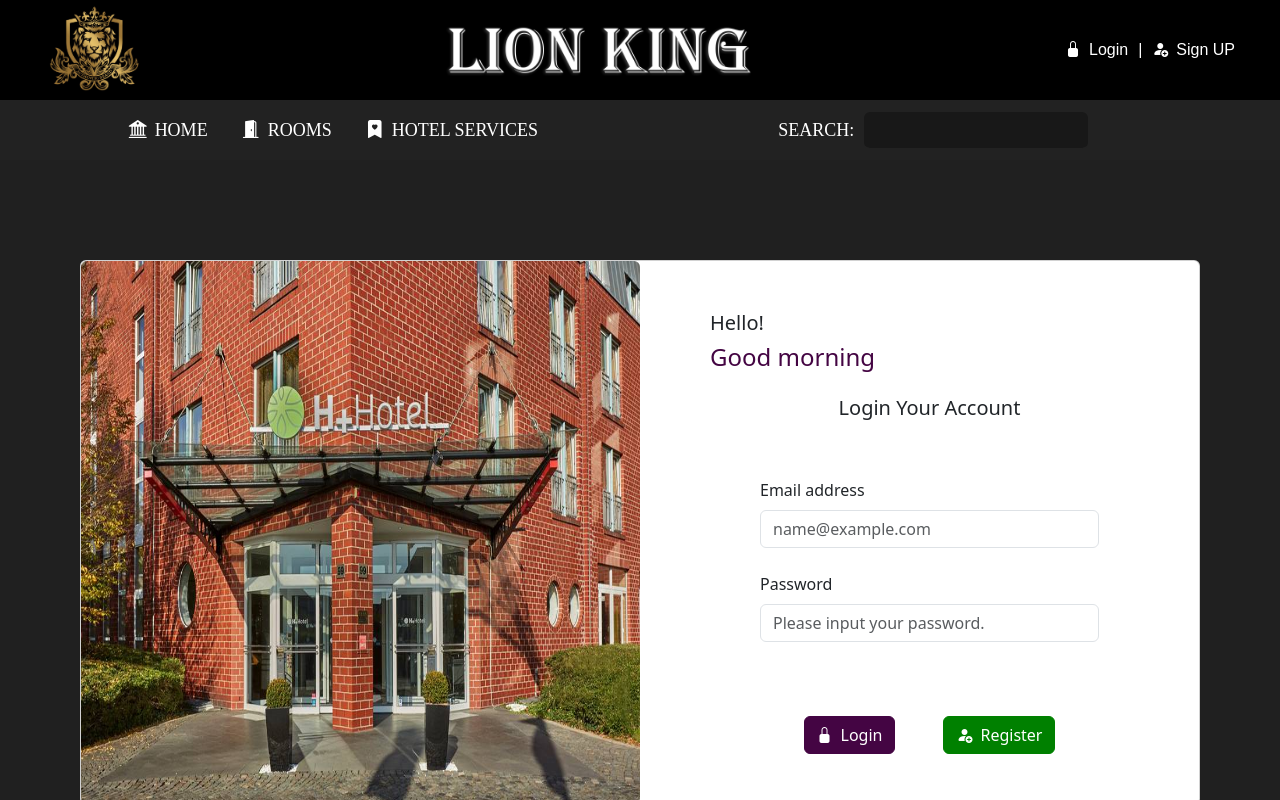
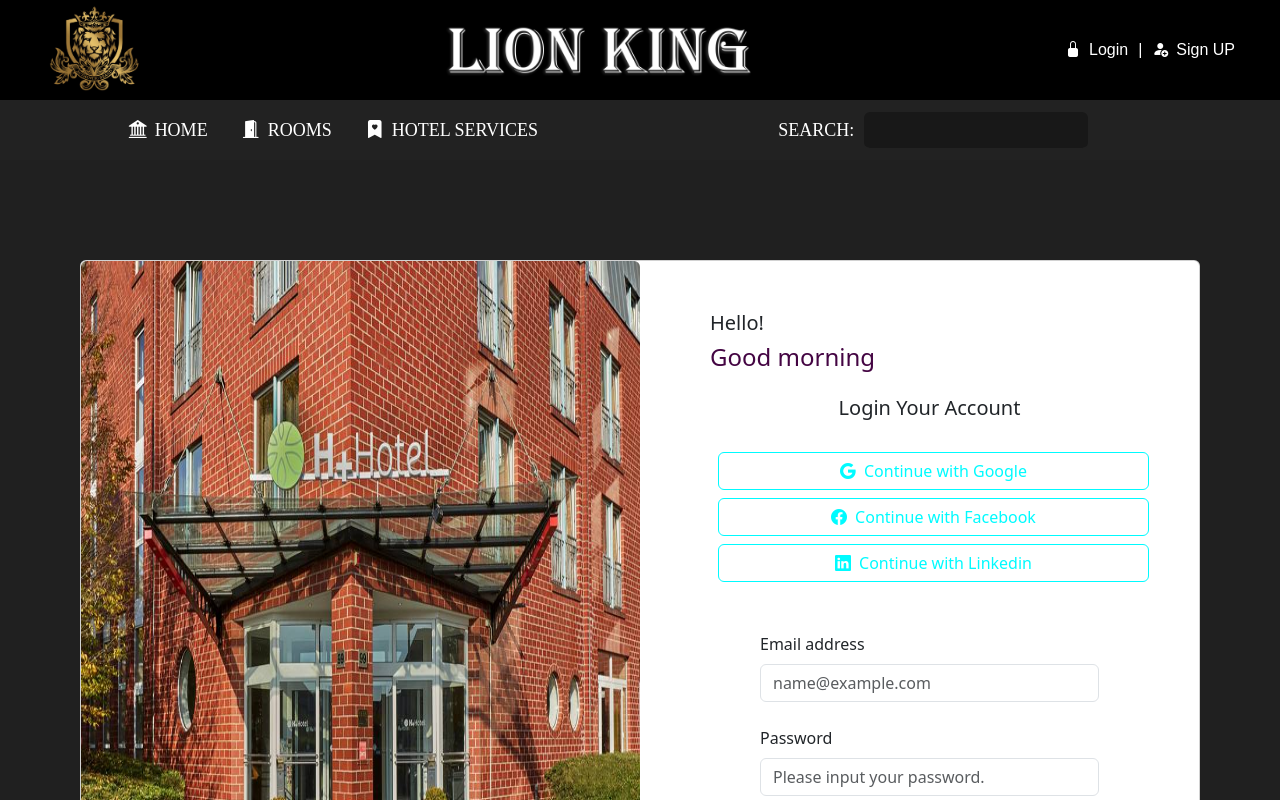
Before and after one commit to Talent106/hotel-management, a React (Create React App) app: page /login in a window 1280 px wide. Shown: the top 800 px of the page. Built offline with nearby package versions, Linux system fonts and the light colour scheme.

Commit message:
style: add the social site login

```diff
--- a/src/custom.scss
+++ b/src/custom.scss
@@ -10,8 +10,14 @@ $theme-colors: (
   'primary': rgb(68, 5, 67),
   'success': green,
   'danger': #e80303,
-  'info': tomato
+  'info': rgb(0, 251, 255)
 );
+
+// flex
+.flex-d {
+  display: flex;
+  flex-direction: column;
+}
 
 // color
 .snow {
--- a/src/views/auth/Login.js
+++ b/src/views/auth/Login.js
@@ -20,6 +20,29 @@ const Login = () => {
                         <h4 className="mb-4 text-primary">Good morning</h4>
                         <div className="center-side">
                             <Card.Title>Login Your Account</Card.Title>
+                            <div className="flex-d w-100">
+                                <Button
+                                    className="mt-4 ms-2"
+                                    variant="outline-info"
+                                >
+                                    <i className="bi bi-google me-2"/>
+                                    Continue with Google
+                                </Button>
+                                <Button
+                                    className="mt-2 ms-2"
+                                    variant="outline-info"
+                                >
+                                    <i className="bi bi-facebook me-2"/>
+                                    Continue with Facebook
+                                </Button>
+                                <Button
+                                    className="mt-2 ms-2"
+                                    variant="outline-info"
+                                >
+                                    <i className="bi bi-linkedin me-2"/>
+                                    Continue with Linkedin
+                                </Button>
+                            </div>
                             <Form>
                                 <Form.Group controlId="exampleForm.ControlInput1">
                                     <Form.Label>Email address</Form.Label>
--- a/src/views/auth/Register.js
+++ b/src/views/auth/Register.js
@@ -20,6 +20,29 @@ const Register = () => {
                         <h4 className="mb-4 text-primary">Good morning</h4>
                         <div className="center-side">
                             <Card.Title>Create an Account</Card.Title>
+                            <div className="flex-d w-100">
+                                <Button
+                                    className="mt-4 ms-2"
+                                    variant="outline-info"
+                                >
+                                    <i className="bi bi-google me-2"/>
+                                    Continue with Google
+                                </Button>
+                                <Button
+                                    className="mt-2 ms-2"
+                                    variant="outline-info"
+                                >
+                                    <i className="bi bi-facebook me-2"/>
+                                    Continue with Facebook
+                                </Button>
+                                <Button
+                                    className="mt-2 ms-2"
+                                    variant="outline-info"
+                                >
+                                    <i className="bi bi-linkedin me-2"/>
+                                    Continue with Linkedin
+                                </Button>
+                            </div>
                             <Form>
                                 <Form.Group controlId="exampleForm.ControlInput1">
                                     <Form.Label>Email address*</Form.Label>
```
